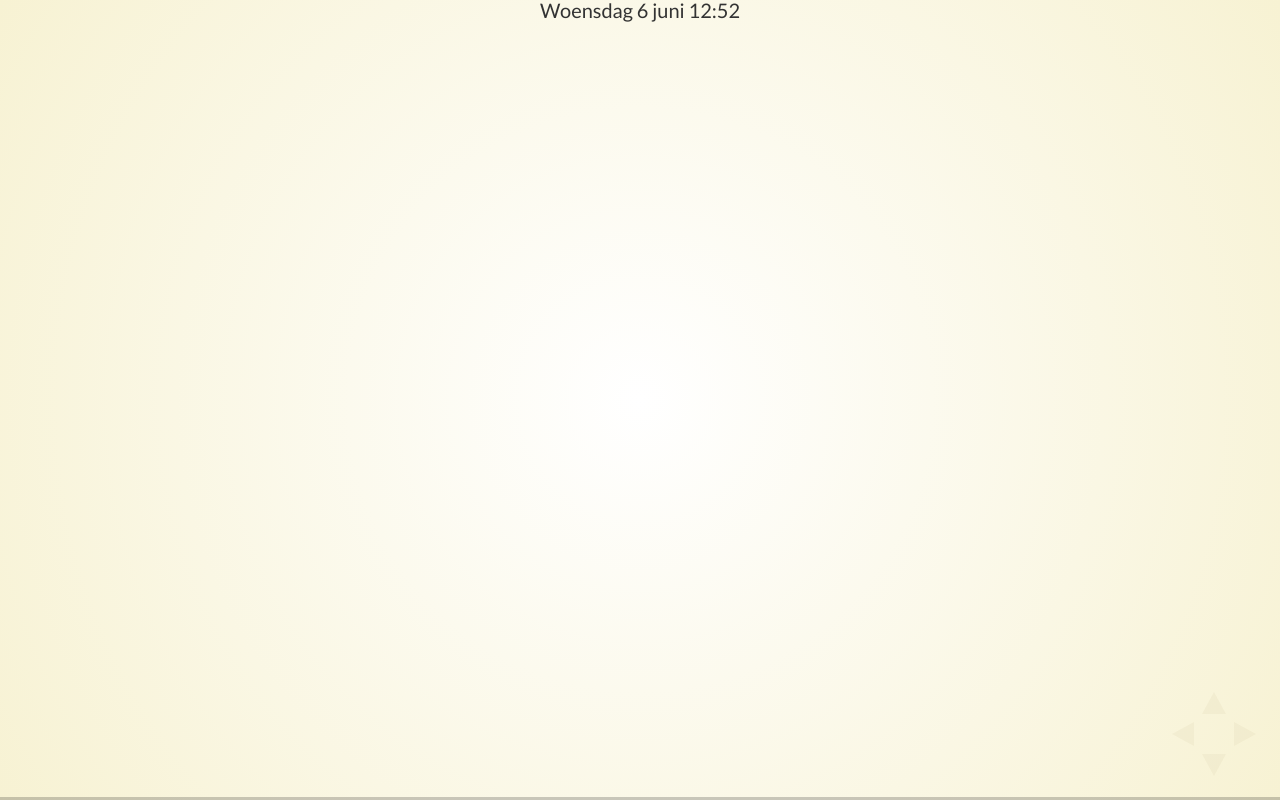
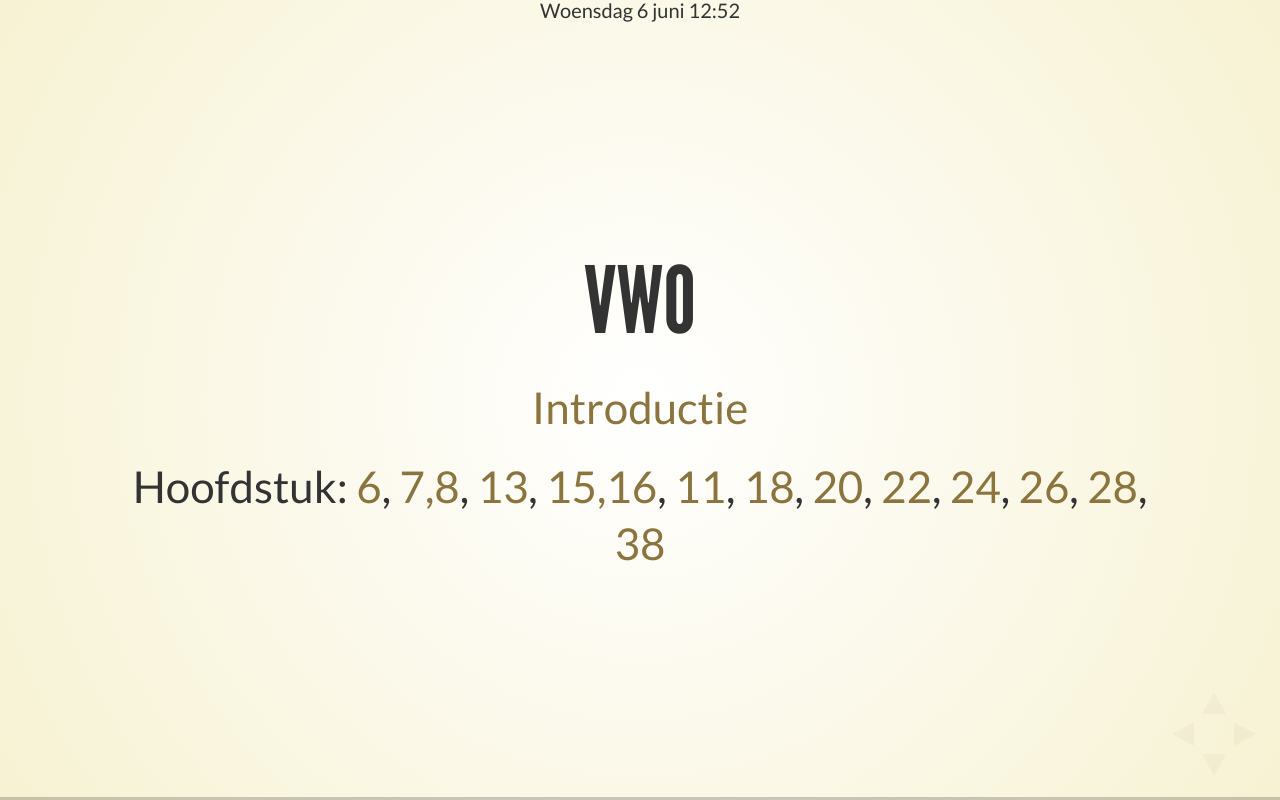
Before and after one commit to carldejong/presentations, a website: page vwo.html in a window 1280 px wide. Drawn offline with nearby package versions, Linux system fonts and the light colour scheme; some packages are replaced by stand-ins of ours; no server answers.

Commit message:
Update vwo.html

```diff
--- a/vwo.html
+++ b/vwo.html
@@ -48,7 +48,7 @@ setInterval(GetClock,1000);
 
 		<div class="reveal">
 			<div class="slides">
-				<section data-markdown="https://github.com/carldejong/presentations/markdown/vwo.md"
+				<section data-markdown="../../../markdown/vwo.md"
  		        data-separator="^\n\n\n"
 		        data-separator-vertical="^\n\n"
    		     data-separator-notes="^Note:"
```
